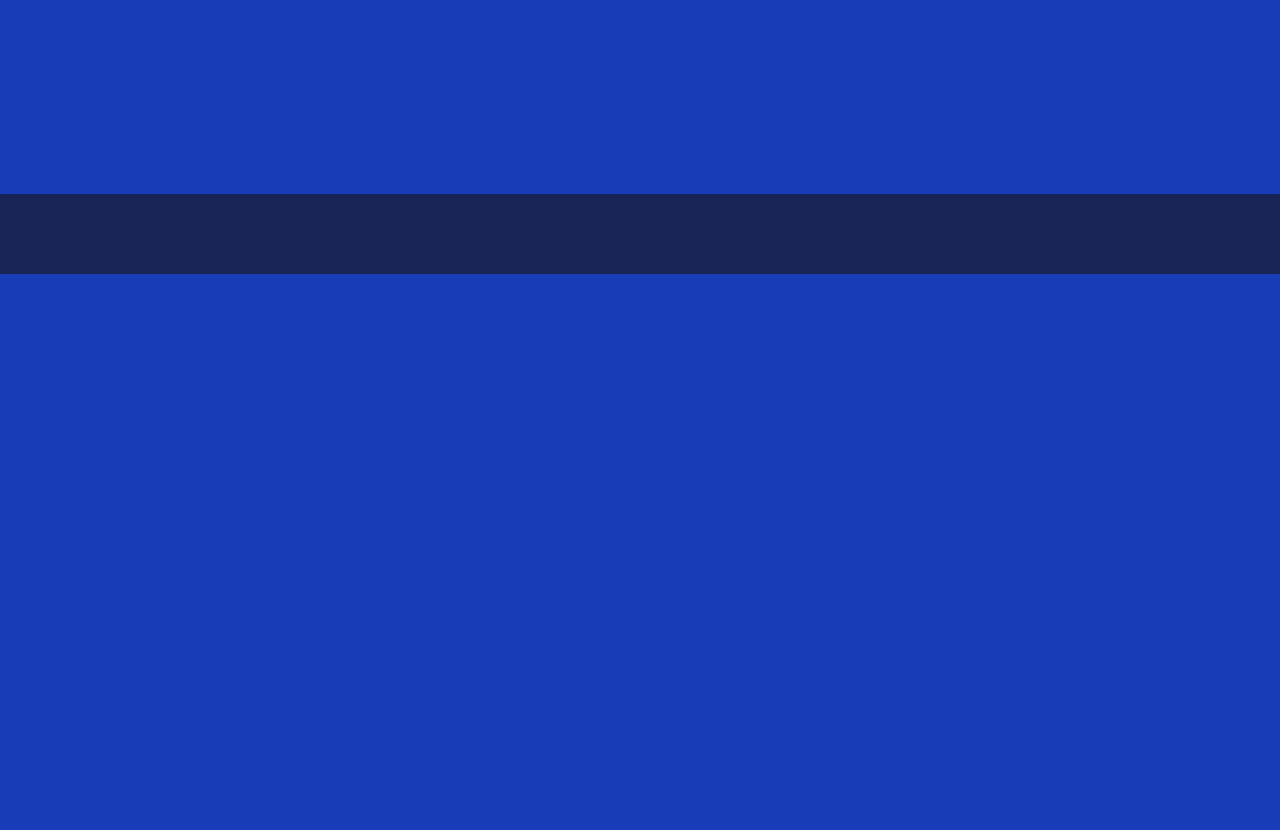
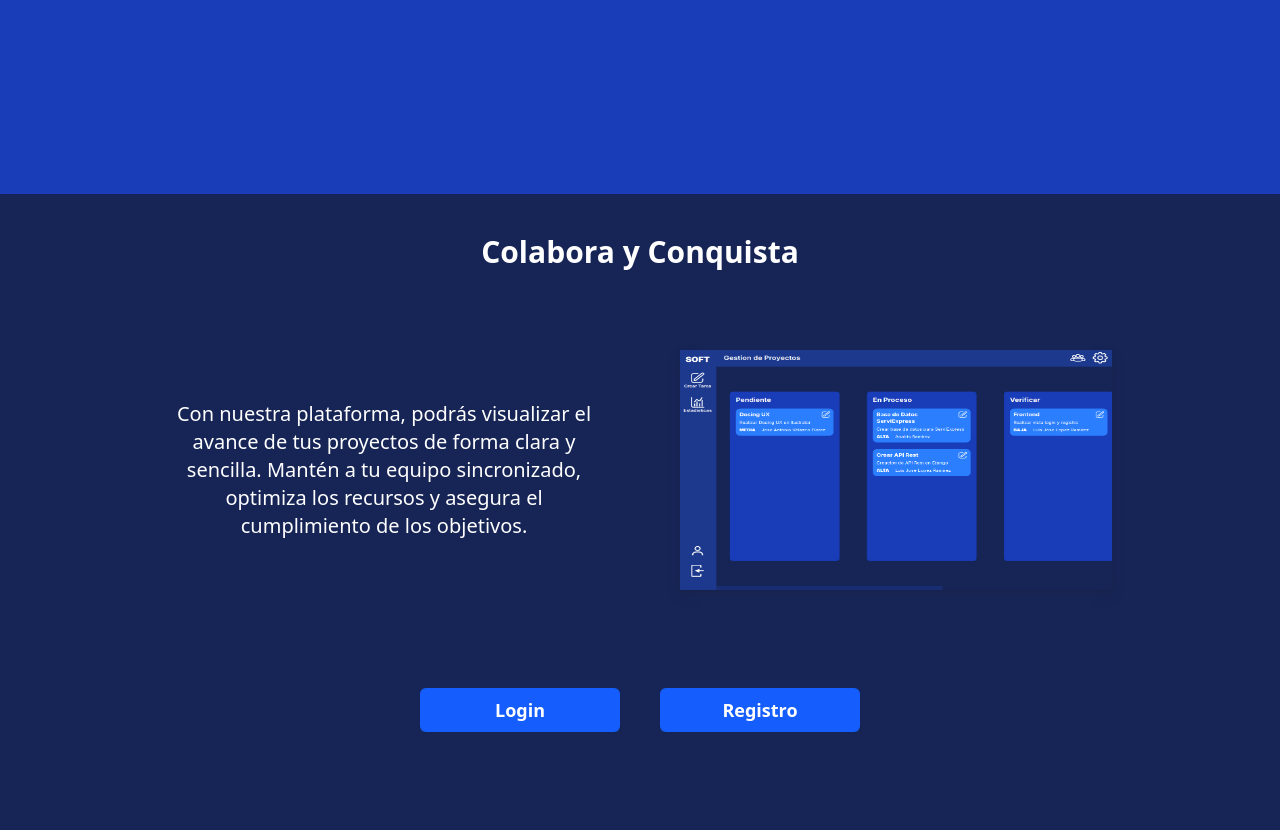
Before and after one commit to LuisLR0/Gestion-de-Proyectos, a Django app: page / in a window 1280 px wide. Shown: the part 526-1356 px from the top of the page. Before the commit the page ends 800 px from the top, so only its background shows below. Run offline with Django 5.2, Linux system fonts and the light colour scheme.

Commit message:
v1.1 Agregando informacion al inicio sin logear, Acomodando que al eliminar categoria se borren las tareas

```diff
--- a/GestionProyecto/static/style.css
+++ b/GestionProyecto/static/style.css
@@ -518,6 +518,12 @@
   }
 }
 @layer utilities {
+  .pointer-events-none {
+    pointer-events: none;
+  }
+  .collapse {
+    visibility: collapse;
+  }
   .fixed {
     position: fixed;
   }
@@ -642,6 +660,15 @@
   }
   .h-\[5rem\] {
     height: 5rem;
+  }
+  .h-\[10rem\] {
+    height: 10rem;
+  }
+  .h-\[15rem\] {
+    height: 15rem;
+  }
+  .h-\[20rem\] {
+    height: 20rem;
   }
   .h-\[30rem\] {
     height: 30rem;
@@ -736,11 +772,32 @@
   .auto-cols-\[1fr_4rem_2rem\] {
     grid-auto-columns: 1fr 4rem 2rem;
   }
+  .auto-cols-\[1fr_10rem\] {
+    grid-auto-columns: 1fr 10rem;
+  }
   .auto-cols-fr {
     grid-auto-columns: minmax(0, 1fr);
   }
   .grid-flow-col {
     grid-auto-flow: column;
+  }
+  .auto-rows-\[1fr_1fr_5rem\] {
+    grid-auto-rows: 1fr 1fr 5rem;
+  }
+  .auto-rows-\[1fr_1fr_7rem\] {
+    grid-auto-rows: 1fr 1fr 7rem;
+  }
+  .auto-rows-\[1fr_1fr_10rem\] {
+    grid-auto-rows: 1fr 1fr 10rem;
+  }
+  .auto-rows-\[1fr_1fr_20rem\] {
+    grid-auto-rows: 1fr 1fr 20rem;
+  }
+  .auto-rows-\[1fr_5rem\] {
+    grid-auto-rows: 1fr 5rem;
+  }
+  .auto-rows-\[1fr_10rem\] {
+    grid-auto-rows: 1fr 10rem;
   }
   .auto-rows-fr {
     grid-auto-rows: minmax(0, 1fr);
@@ -872,8 +942,20 @@
   .fill-white {
     fill: var(--color-white);
   }
+  .object-contain {
+    object-fit: contain;
+  }
   .object-cover {
     object-fit: cover;
+  }
+  .object-fill {
+    object-fit: fill;
+  }
+  .object-center {
+    object-position: center;
+  }
+  .object-left {
+    object-position: left;
   }
   .p-2 {
     padding: calc(var(--spacing) * 2);
@@ -1139,6 +1249,16 @@
   .md\:grid-flow-col {
     @media (width >= 48rem) {
       grid-auto-flow: column;
+    }
+  }
+  .md\:grid-flow-col-dense {
+    @media (width >= 48rem) {
+      grid-auto-flow: column dense;
+    }
+  }
+  .md\:auto-rows-\[1fr_5rem\] {
+    @media (width >= 48rem) {
+      grid-auto-rows: 1fr 5rem;
     }
   }
   .md\:grid-cols-2 {
@@ -1181,9 +1306,19 @@
       overflow-y: hidden;
     }
   }
+  .md\:object-cover {
+    @media (width >= 48rem) {
+      object-fit: cover;
+    }
+  }
   .md\:p-0 {
     @media (width >= 48rem) {
       padding: calc(var(--spacing) * 0);
+    }
+  }
+  .md\:p-10 {
+    @media (width >= 48rem) {
+      padding: calc(var(--spacing) * 10);
     }
   }
   .md\:pl-30 {
@@ -1330,6 +1465,31 @@
     animation-timing-function: cubic-bezier(0, 0, 0.2, 1);
   }
 }
+@property --tw-rotate-x {
+  syntax: "*";
+  inherits: false;
+  initial-value: rotateX(0);
+}
+@property --tw-rotate-y {
+  syntax: "*";
+  inherits: false;
+  initial-value: rotateY(0);
+}
+@property --tw-rotate-z {
+  syntax: "*";
+  inherits: false;
+  initial-value: rotateZ(0);
+}
+@property --tw-skew-x {
+  syntax: "*";
+  inherits: false;
+  initial-value: skewX(0);
+}
+@property --tw-skew-y {
+  syntax: "*";
+  inherits: false;
+  initial-value: skewY(0);
+}
 @property --tw-space-y-reverse {
   syntax: "*";
   inherits: false;
@@ -1343,6 +1503,11 @@
 @property --tw-font-weight {
   syntax: "*";
   inherits: false;
+}
+@property --tw-outline-style {
+  syntax: "*";
+  inherits: false;
+  initial-value: solid;
 }
 @property --tw-blur {
   syntax: "*";
@@ -1399,8 +1564,3 @@
   inherits: false;
   initial-value: 1;
 }
-@property --tw-outline-style {
-  syntax: "*";
-  inherits: false;
-  initial-value: solid;
-}
--- a/GestionProyecto/templates/inicio.html
+++ b/GestionProyecto/templates/inicio.html
@@ -89,8 +89,12 @@
                 <div class="bg-blue-800 w-full h-max rounded-2xl p-5">
                         <h4 class="text-xl font-bold mb-5">{{ proyecto.id_proyecto.nombre }}</h4>
 
-                    <span class="text-lg font-medium">Tareas Pendientes: <strong>234</strong> </span>
-                    <p class="text-lg font-medium">Miembros: <strong>3</strong> </p>
+                        {% for datos in datosProyecto %}
+                            {% if proyecto.id_proyecto == datos.0 %}
+                                <span class="text-lg font-medium">Tareas: <strong>{{datos.1.TareasTotal}}</strong> </span>
+                                <p class="text-lg font-medium">Miembros: <strong>{{datos.1.MiembrosTotal}}</strong> </p>
+                            {% endif %}
+                        {% endfor %}
 
                         <div class="w-full flex flex-row-reverse">
                             <a href='{% url "ProyectoTablero" proyecto.id_proyecto.id_proyecto %}' class="botonStyle w-30 mt-5 text-center">Entrar</a>
@@ -98,6 +102,7 @@
                     </div>
 
                 {% endfor %}
+
 
                 <div onclick="openModalCrearProyecto()" class="bg-blue-800 cursor-pointer select-none w-full h-max rounded-2xl p-5 flex flex-col justify-center items-center">
                     <h4 class="text-2xl font-bold mb-5">Crea tu Proyecto</h4>
@@ -111,6 +116,22 @@
             </article>
         </section>
 
+    {% else %}
+
+        <section id="proyectos" class="w-full max-w-screen-lg">
+            <h3 class="text-3xl font-bold text-center mb-10">Colabora y Conquista</h3>
+            <article class="grid md:grid-flow-col auto-rows-[1fr_1fr_7rem] md:auto-rows-[1fr_5rem] auto-cols-fr place-items-center gap-5 md:gap-20 md:p-10">
+                <figure class="w-full h-[15rem] sombraPanels md:col-start-2">
+                    <img class="select-none pointer-events-none w-full h-full object-fill" src="{% static 'img/Capture.png' %}" alt="">
+                </figure>
+                <p class="text-xl text-center">Con nuestra plataforma, podrás visualizar el avance de tus proyectos de forma clara y sencilla. Mantén a tu equipo sincronizado, optimiza los recursos y asegura el cumplimiento de los objetivos.</p>
+                <div class="flex flex-col md:flex-row gap-10 md:col-start-1 md:col-end-3 md:row-start-2">
+                    <a class="botonStyle text-center" href="{% url "Login" %}">Login</a>
+                    <a class="botonStyle text-center" href="{% url "Registro" %}">Registro</a>
+                </div>
+            </article>
+        </section>
+
     {% endif %}
 </main>
 
--- a/GestionProyecto/templates/proyecto/tableros.html
+++ b/GestionProyecto/templates/proyecto/tableros.html
@@ -195,9 +195,8 @@
                     {% for tarea in Tareas %}
 
                         {% if tarea.id_tarea.categoria == categoria.id_categoria %}
-
-                            <div class="bg-blue-500 h-auto w-full rounded-2xl p-3 flex flex-col justify-between gap-2">
-                                <div class=" grid grid-flow-col justify-between ">
+                            <div data-tarea-id="{{ tarea.id_tarea }}" class="bg-blue-500 h-auto w-full rounded-2xl p-3 flex flex-col justify-between gap-2">
+                                <div class=" grid grid-flow-col gap-2 justify-between ">
                                     <h2 class="titulos">{{ tarea.id_tarea.nombre }}</h2>
                                     <div class="w-7 h-7 relative select-none">
 
--- a/GestionProyecto/views.py
+++ b/GestionProyecto/views.py
@@ -54,14 +54,22 @@
 
         userProyectos = miembros_proyecto.objects.filter(usuario=request.user)
 
+        datosProyecto = {}
+
+        for proy in userProyectos:
+
+            datosProyecto[proy.id_proyecto] = {
+                'TareasTotal': tareas_proyecto.objects.filter(id_proyecto=proy.id_proyecto).count(),
+                'MiembrosTotal': miembros_proyecto.objects.filter(id_proyecto=proy.id_proyecto).count(),
+            }
 
         return render(request, 'inicio.html', {
-            'proyectos': userProyectos
+            'proyectos': userProyectos,
+            'datosProyecto': datosProyecto.items(),
         })
     else:
         return render(request, 'inicio.html')
 
-# Se encarga Victor
 def Login (request):
 
     if request.user.is_authenticated:
@@ -85,7 +93,6 @@
 
     return render(request, "login.html")
 
-# Se encarga Victor
 def Registro (request):
 
     if request.user.is_authenticated:
@@ -104,7 +111,6 @@
 
     return render(request, 'registro.html')
 
-
 def CerrarSesion (request):
 
     # Para que no entre a esta ruta si no esta logeado
@@ -114,8 +120,6 @@
 
     logout(request)
     return redirect('Inicio')
-
-# Se Encarga Luis
 
 def TableroProyecto (request, id_proyecto):
 
@@ -318,7 +322,6 @@
         'usuario': miembroAdmin,
     })
 
-
 def TableroEstadistica (request, id_proyecto):
 
     CategoriasProyecto = categorias_proyecto.objects.filter(id_proyecto=id_proyecto).order_by('indice')
@@ -360,22 +363,25 @@
 
     return redirect('ProyectoTablero', id_proyecto)
 
-
-
-
 def EliminarCategoriaProyecto(request, id_categoria, id_proyecto):
     try:
         miembro = miembros_proyecto.objects.get(id_proyecto_id=id_proyecto, usuario=request.user)
     except:
         return redirect('Inicio')
 
-
+    tareas = tareas_proyecto.objects.filter(id_proyecto_id=id_proyecto)
 
     CategoriaIndice = categorias_proyecto.objects.get(pk=id_categoria)
+
+    for tarea in tareas:
+
+        if tarea.id_tarea.categoria == CategoriaIndice.id_categoria:
+            borrarTarea = tareas_proyecto.objects.get(pk=tarea.pk)
+            borrarTarea.delete()
+
     CategoriaIndice.delete()
 
     return redirect('ProyectoTablero', id_proyecto)
-
 
 def EliminarProyecto(request, id_proyecto):
     # No se pueda usar si no es admin del proyecto
@@ -504,18 +510,18 @@
     totalProyectos = miembros_proyecto.objects.filter(usuario=request.user).count()
     totalTareas = tareas_proyecto.objects.filter(usuario_id=request.user).count()
 
+    datosProyecto = {}
+
+    for proy in userProyectos:
+
+        datosProyecto[proy.id_proyecto] = {
+            'TareasTotal': tareas_proyecto.objects.filter(id_proyecto=proy.id_proyecto).count(),
+            'MiembrosTotal': miembros_proyecto.objects.filter(id_proyecto=proy.id_proyecto).count(),
+        }
+
+
     # Para crear un Proyecto nuevo
     if request.method == 'POST':
-
-
-        if not request.user.is_authenticated:
-            return render(request, 'perfil.html', {
-                'proyectos': userProyectos,
-                'admin': request.user.is_staff,
-                'usuario': usuario,
-                'totalProyectos': totalProyectos,
-                'totalTareas': totalTareas,
-            })
 
         datos = request.POST
 
@@ -526,6 +532,7 @@
                 'usuario': usuario,
                 'totalProyectos': totalProyectos,
                 'totalTareas': totalTareas,
+                'datosProyecto': datosProyecto.items(),
                 'aviso': 'No se puede crear con solamente espacios'
             })
 
@@ -543,6 +550,7 @@
                     'usuario': usuario,
                     'totalProyectos': totalProyectos,
                     'totalTareas': totalTareas,
+                    'datosProyecto': datosProyecto.items(),
                     'aviso': 'Hubo un problema con el servidor'
                 })
 
@@ -557,6 +565,8 @@
 
                 CategoriaProyecto.save()
 
+            return redirect('Perfil')
+
         else:
             return render(request, 'perfil.html', {
                 'proyectos': userProyectos,
@@ -564,6 +574,7 @@
                 'usuario': usuario,
                 'totalProyectos': totalProyectos,
                 'totalTareas': totalTareas,
+                'datosProyecto': datosProyecto.items(),
                 'aviso': 'Solamente letras, numeros y espacio'
             })
 
@@ -576,6 +587,7 @@
         'usuario': usuario,
         'totalProyectos': totalProyectos,
         'totalTareas': totalTareas,
+        'datosProyecto': datosProyecto.items(),
     })
 
 
@@ -590,8 +602,6 @@
 
     return render(request, 'admin.html')
 
-# Se encarga Miguel
-
 def ProyectosAdmin(request):
 
     # Para que no entre a esta ruta si no esta logeado
@@ -601,7 +611,6 @@
 
     return render(request, 'admin/ProyectosAdmin.html')
 
-
 def UsuariosAdmin(request):
 
     # Para que no entre a esta ruta si no esta logeado
```
Also changed, not shown: other parts of GestionProyecto/static/style.css (+67 -0 lines), GestionProyecto/templates/perfil.html (+6 -2 lines), GestionProyecto/static/img/Capture.png (added), softproject.sqlite3. Lines whose indentation alone changed are shown as unchanged.
